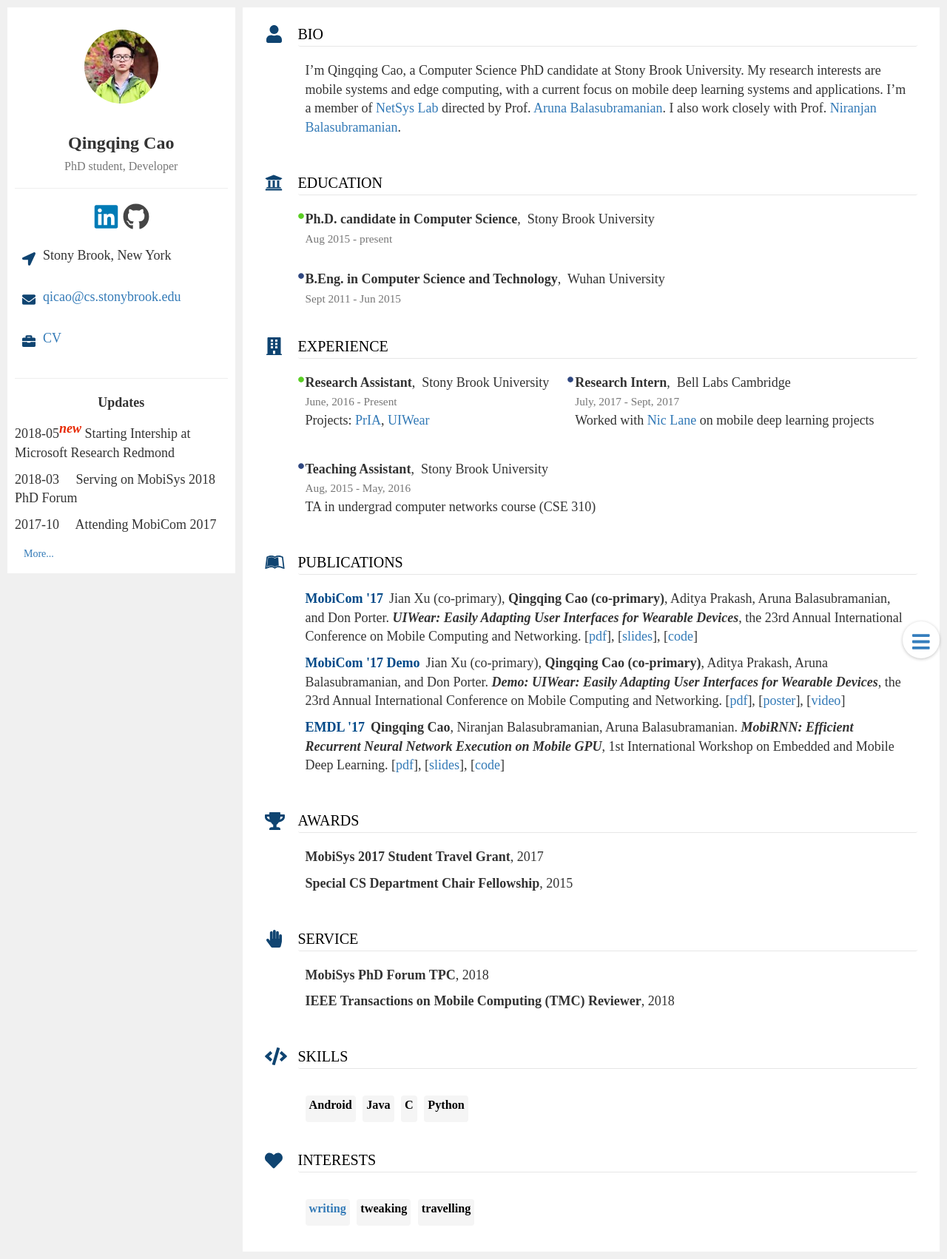
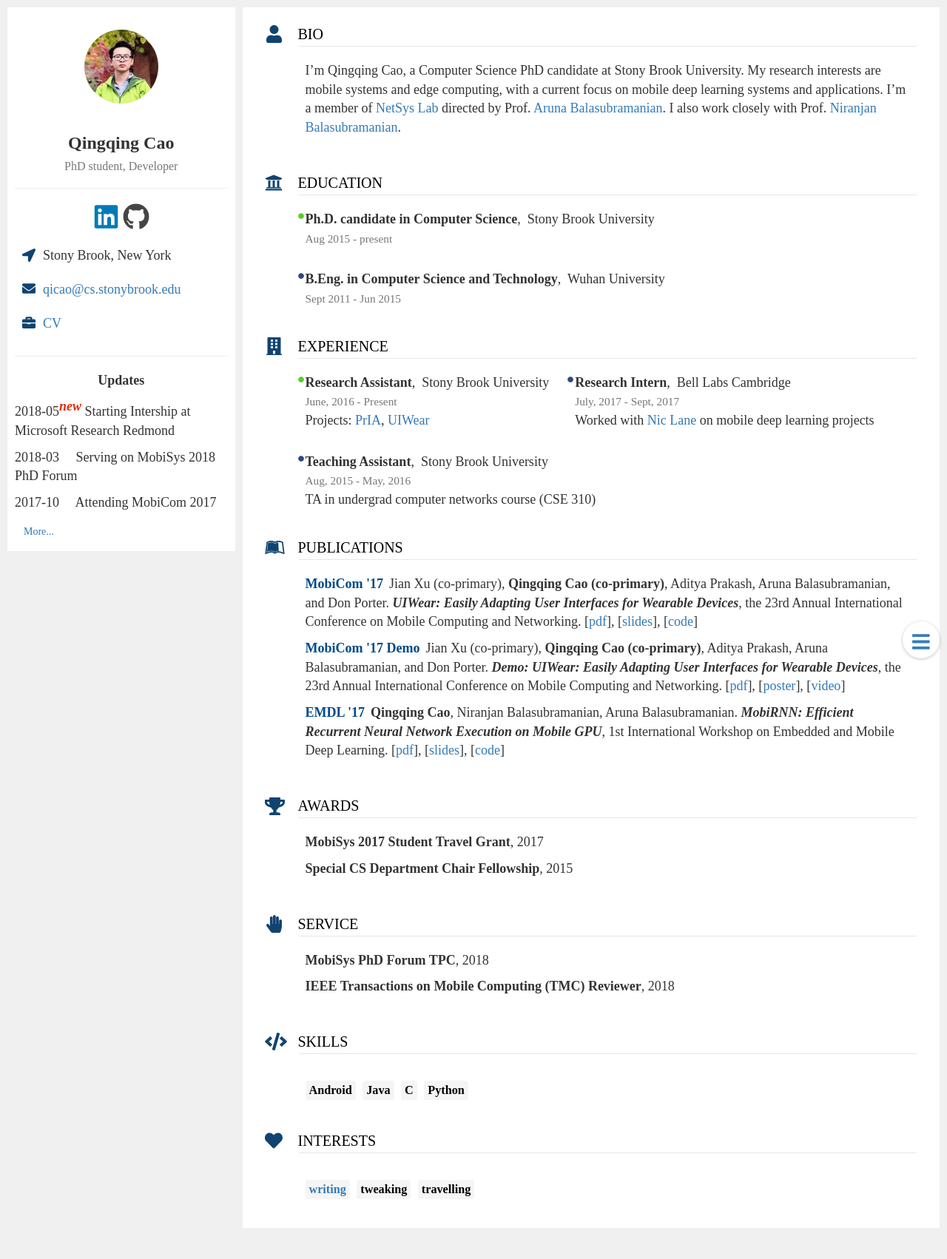
Before and after one commit to csarron/csarron.github.io, a Jekyll site: the page built from about.md, in a window 1280 px wide. Shown: the whole page at 74% size. Built offline with Jekyll 4.4.1, drawn with Linux system fonts in a browser that asks for light colours; after the commit the page ends 1670 px from its top, so only the background shows below that.

Commit message:
fix: template gen

```diff
--- a/_includes/about.html
+++ b/_includes/about.html
@@ -56,7 +56,7 @@
                 {% for item in page.contact %}
                 <div class="detail">
                     <span class="icon"><i class="fas fa fa-{{ item.style }}"></i></span>
-                    <span class="info">{{ item.info | markdownify }}</span>
+                    <span class="info">{{ item.info | markdownify  | remove: '<p>' | remove: '</p>' }}</span>
                 </div>{% endfor %}
             </div>
             <hr>
@@ -118,7 +118,7 @@
                                 <p class="text-muted clear-margin">
                                     <small>{{ item.duration }}</small>
                                 </p>{% if item.extra %}
-                                <p class="clear-margin">{{ item.extra | markdownify }}</p>{% endif %}
+                                <p class="clear-margin">{{ item.extra | markdownify | remove: '<p>' | remove: '</p>' }}</p>{% endif %}
                             </li>
                             {% endfor %}
                         </ul>
@@ -163,7 +163,7 @@
                     <h4 class="title text-uppercase">{{ misc-item.name }}</h4>
                     <div class="content card card-nested">
                         <div class="space-top labels">{% for item in misc-item.items %}
-                            <span class="label label-keyword">{{ item | markdownify }}</span>{% endfor %}
+                            <span class="label label-keyword">{{ item | markdownify  | remove: '<p>' | remove: '</p>' }}</span>{% endfor %}
                         </div>
                     </div>
                 </div>
```
